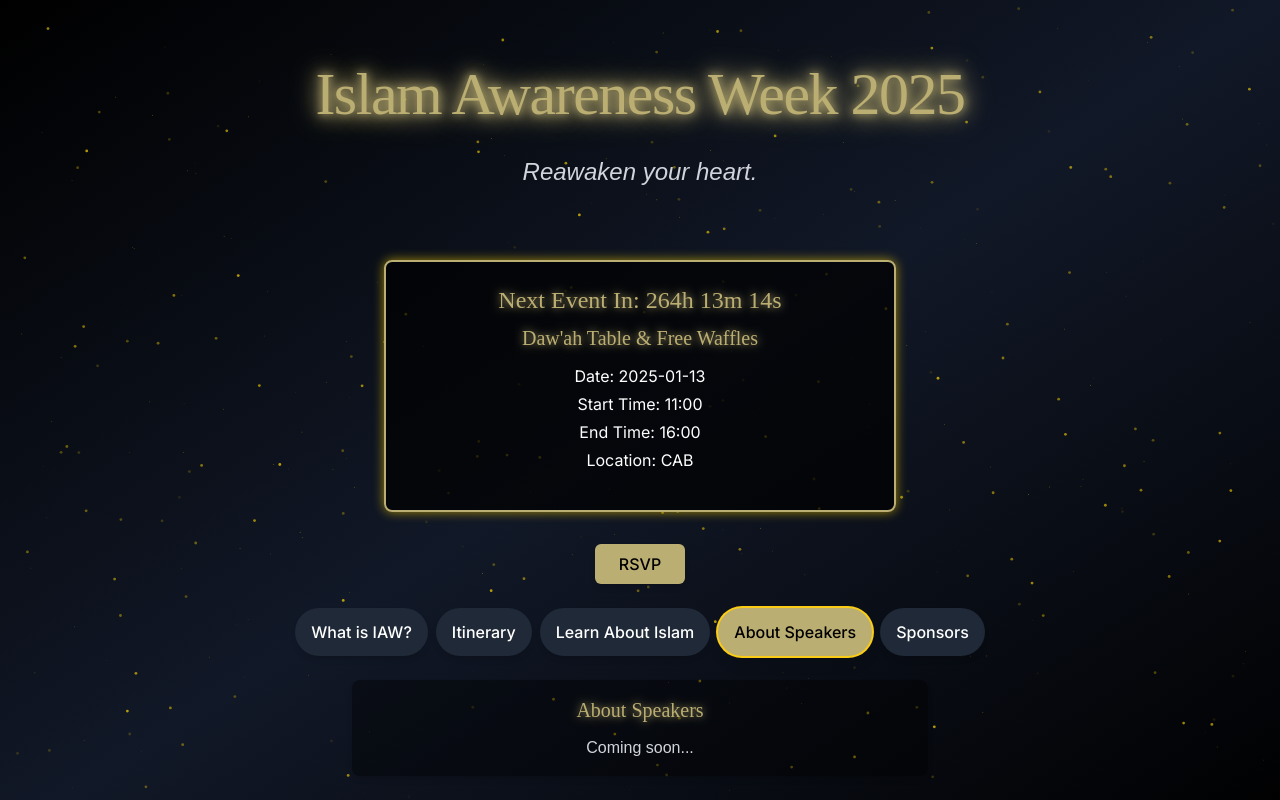
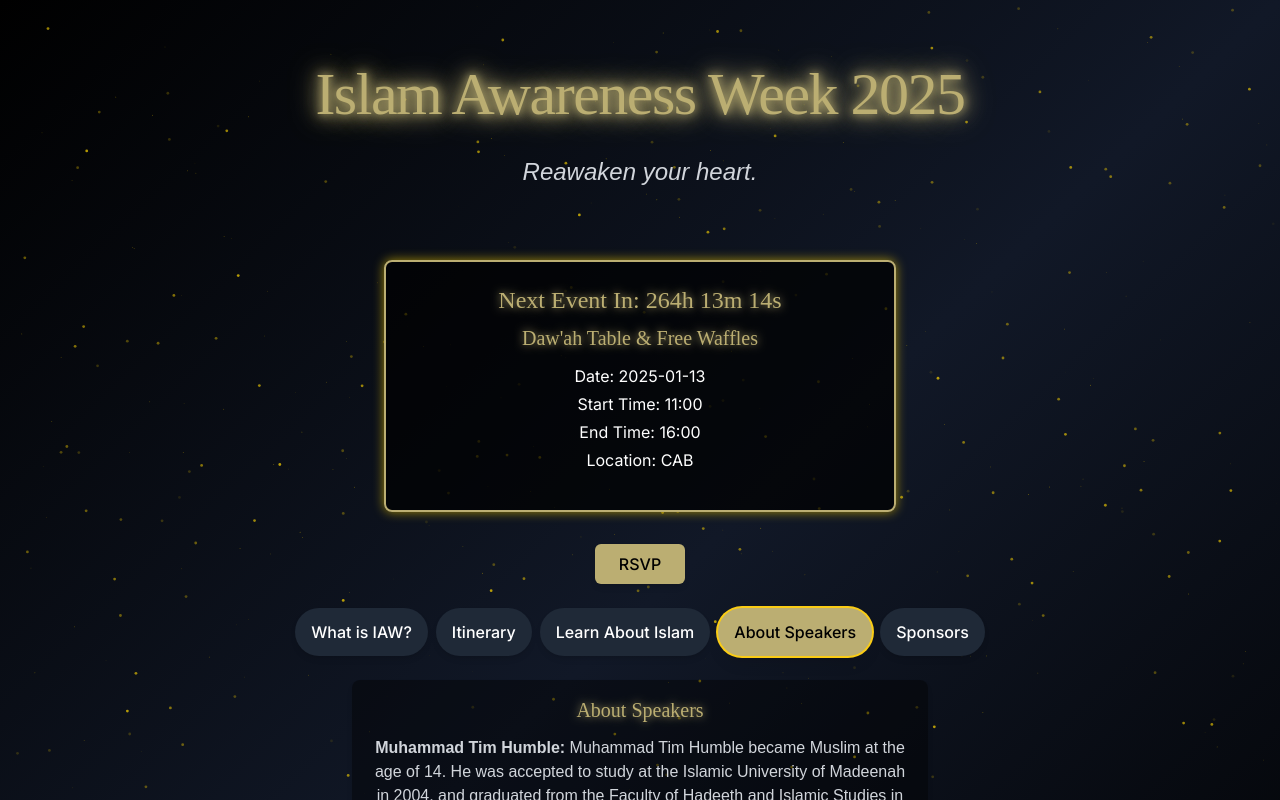
Before and after one commit to Donutboy2003/iaw2025, a Next.js app: page / in a window 1280 px wide. Both pictures are taken after a click on the tab "About Speakers". Shown: the top 800 px of the page. Built offline with nearby package versions, Linux system fonts and the light colour scheme.

Commit message:
Added content under speaker info tab

```diff
--- a/app/components/TabCard.tsx
+++ b/app/components/TabCard.tsx
@@ -322,7 +322,13 @@ const TabCard: React.FC<TabCardProps> = ({ events, rsvpEnabledEventIds }) => {
             About Speakers
           </h2>
           <p className="font-poppins text-sm sm:text-base text-gray-300">
-            Coming soon...
+          <b>Muhammad Tim Humble:</b> Muhammad Tim Humble became Muslim at the age of 14. He was accepted to study at the Islamic University of Madeenah in 2004, and graduated from the Faculty of Hadeeth and Islamic Studies in 2011. He has been involved in teaching and da'wah work for several years, and currently resides in Newcastle-upon-Tyne.
+          <br /><br />
+          <b>Way of Life SQ:</b> Way of Life SQ is a teacher and Pakistani-American citizen who spreads the message of Islam through social media.
+          <br /><br />
+          <b>Navaid Aziz:</b> Navaid Aziz is a Canadian Muslim public figure with a diverse academic and social background. He was raised in Montreal, Quebec where he completed a diplome d’etudes collegiales in Social Sciences from Champlain College. He then proceeded to the Islamic University of Madinah, where he completed an Associate’s Degree in the Arabic Language and a Bachelors in Islamic Law in 2008. In 2019 Navaid attained a certificate in Public Relations and Communications Management from Mount Royal University.
+
+
           </p>
         </div>
       ),
```
